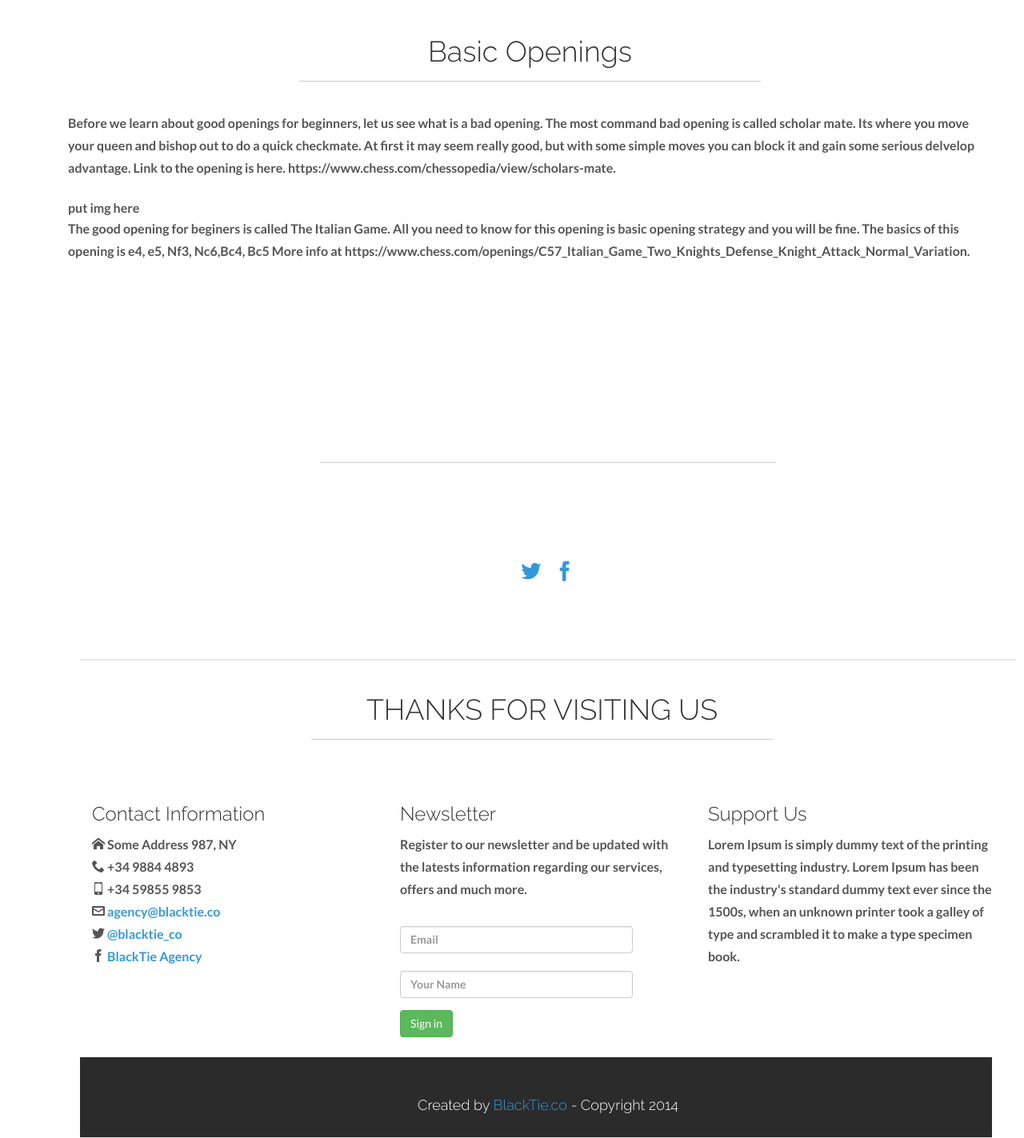
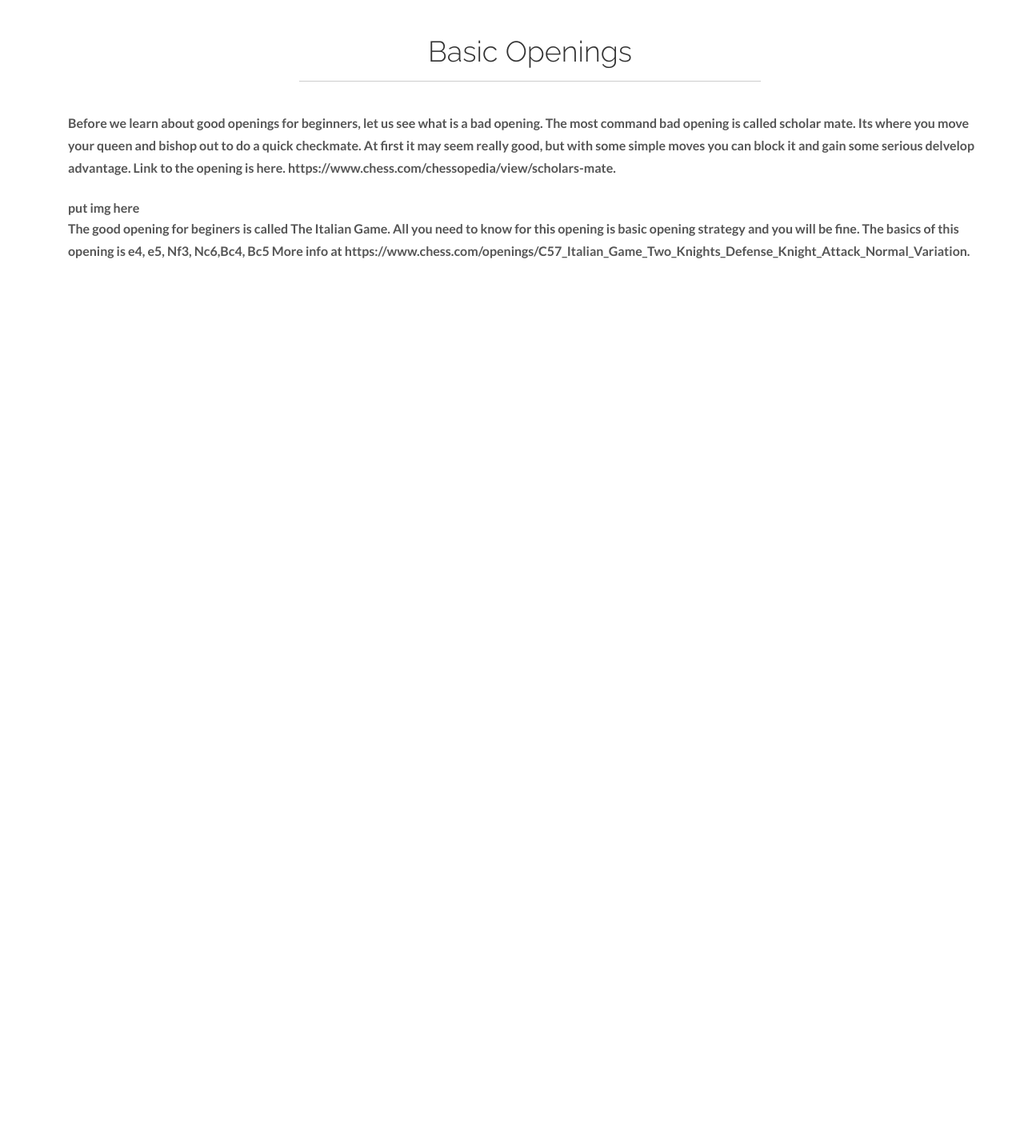
Before and after one commit to KnightDips/KnightDips.github.io, a plain HTML site: page index.html in a window 1280 px wide. Shown: the part 5079-6502 px from the top of the page at 80% size. After the commit the page ends 5432 px from the top, so only its background shows below. Drawn offline with Linux system fonts and the light colour scheme.

Commit message:
DEleting original template contct us

```diff
--- a/index.html
+++ b/index.html
@@ -244,74 +244,7 @@ put img here
 <p>The good opening for beginers is called The Italian Game. All you need to know for this opening is basic opening strategy and you will be fine. The basics of this opening is e4, e5, Nf3, Nc6,Bc4, Bc5 More info at https://www.chess.com/openings/C57_Italian_Game_Two_Knights_Defense_Knight_Attack_Normal_Variation.</p>
 				</div>
 		<!-- ==== SECTION DIVIDER6 ==== -->
-		<section class="section-divider textdivider divider6">
-			<div class="container">
-				<h1>CRAFTED IN NEW YORK, USA.</h1>
-				<hr>
-				<p>Some Address 987,</p>
-				<p>+34 9884 4893</p>
-				<p><a class="icon icon-twitter" href="#"></a> | <a class="icon icon-facebook" href="#"></a></p>
-			</div><!-- container -->
-		</section><!-- section -->
 
-		<div class="container" id="contact" name="contact">
-			<div class="row">
-			<br>
-				<h1 class="centered">THANKS FOR VISITING US</h1>
-				<hr>
-				<br>
-				<br>
-				<div class="col-lg-4">
-					<h3>Contact Information</h3>
-					<p><span class="icon icon-home"></span> Some Address 987, NY<br/>
-						<span class="icon icon-phone"></span> +34 9884 4893 <br/>
-						<span class="icon icon-mobile"></span> +34 59855 9853 <br/>
-						<span class="icon icon-envelop"></span> <a href="#"> agency@blacktie.co</a> <br/>
-						<span class="icon icon-twitter"></span> <a href="#"> @blacktie_co </a> <br/>
-						<span class="icon icon-facebook"></span> <a href="#"> BlackTie Agency </a> <br/>
-					</p>
-				</div><!-- col -->
-
-				<div class="col-lg-4">
-					<h3>Newsletter</h3>
-					<p>Register to our newsletter and be updated with the latests information regarding our services, offers and much more.</p>
-					<p>
-						<form class="form-horizontal" role="form">
-						  <div class="form-group">
-						    <label for="inputEmail1" class="col-lg-4 control-label"></label>
-						    <div class="col-lg-10">
-						      <input type="email" class="form-control" id="inputEmail1" placeholder="Email">
-						    </div>
-						  </div>
-						  <div class="form-group">
-						    <label for="text1" class="col-lg-4 control-label"></label>
-						    <div class="col-lg-10">
-						      <input type="text" class="form-control" id="text1" placeholder="Your Name">
-						    </div>
-						  </div>
-						  <div class="form-group">
-						    <div class="col-lg-10">
-						      <button type="submit" class="btn btn-success">Sign in</button>
-						    </div>
-						  </div>
-					   </form><!-- form -->
-					</p>
-				</div><!-- col -->
-
-				<div class="col-lg-4">
-					<h3>Support Us</h3>
-					<p>Lorem Ipsum is simply dummy text of the printing and typesetting industry. Lorem Ipsum has been the industry's standard dummy text ever since the 1500s, when an unknown printer took a galley of type and scrambled it to make a type specimen book.</p>
-				</div><!-- col -->
-
-			</div><!-- row -->
-
-		</div><!-- container -->
-
-		<div id="footerwrap">
-			<div class="container">
-				<h4>Created by <a href="http://blacktie.co">BlackTie.co</a> - Copyright 2014</h4>
-			</div>
-		</div>
 
     <!-- Bootstrap core JavaScript
     ================================================== -->
```
